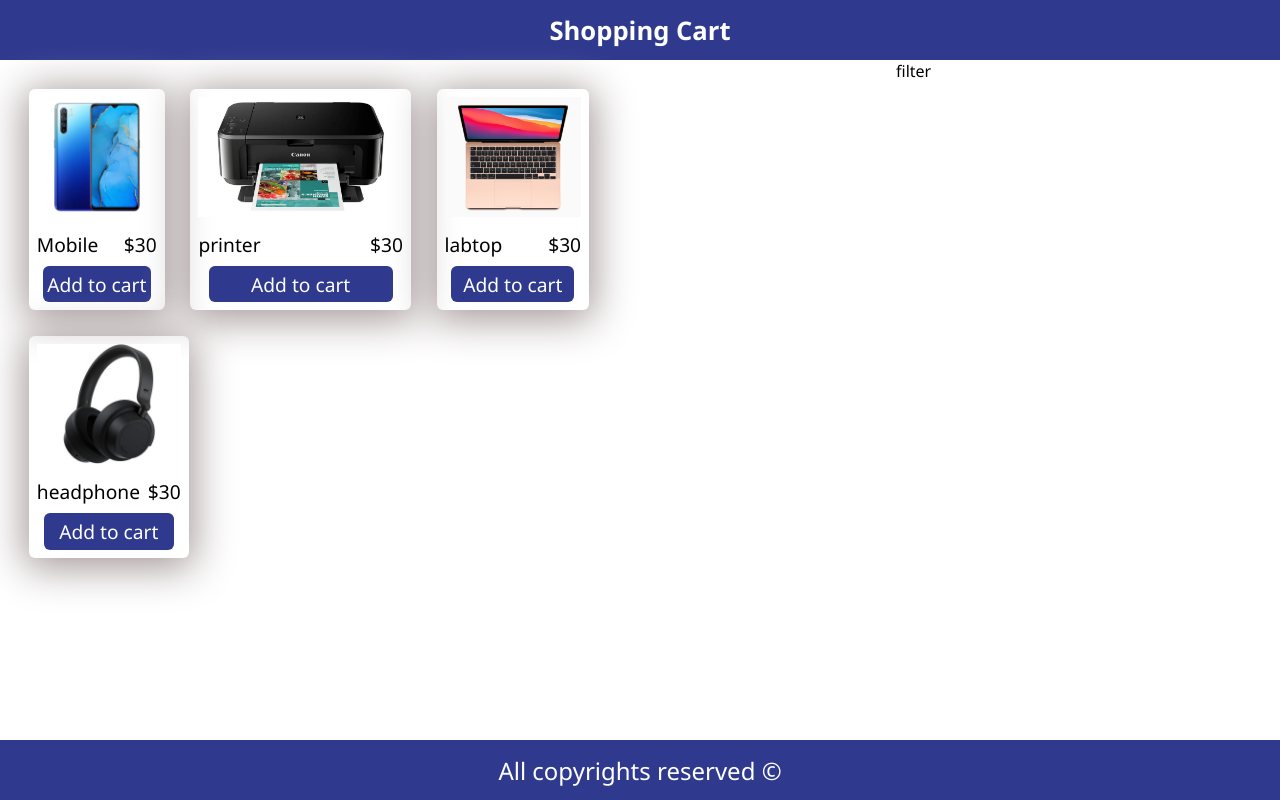
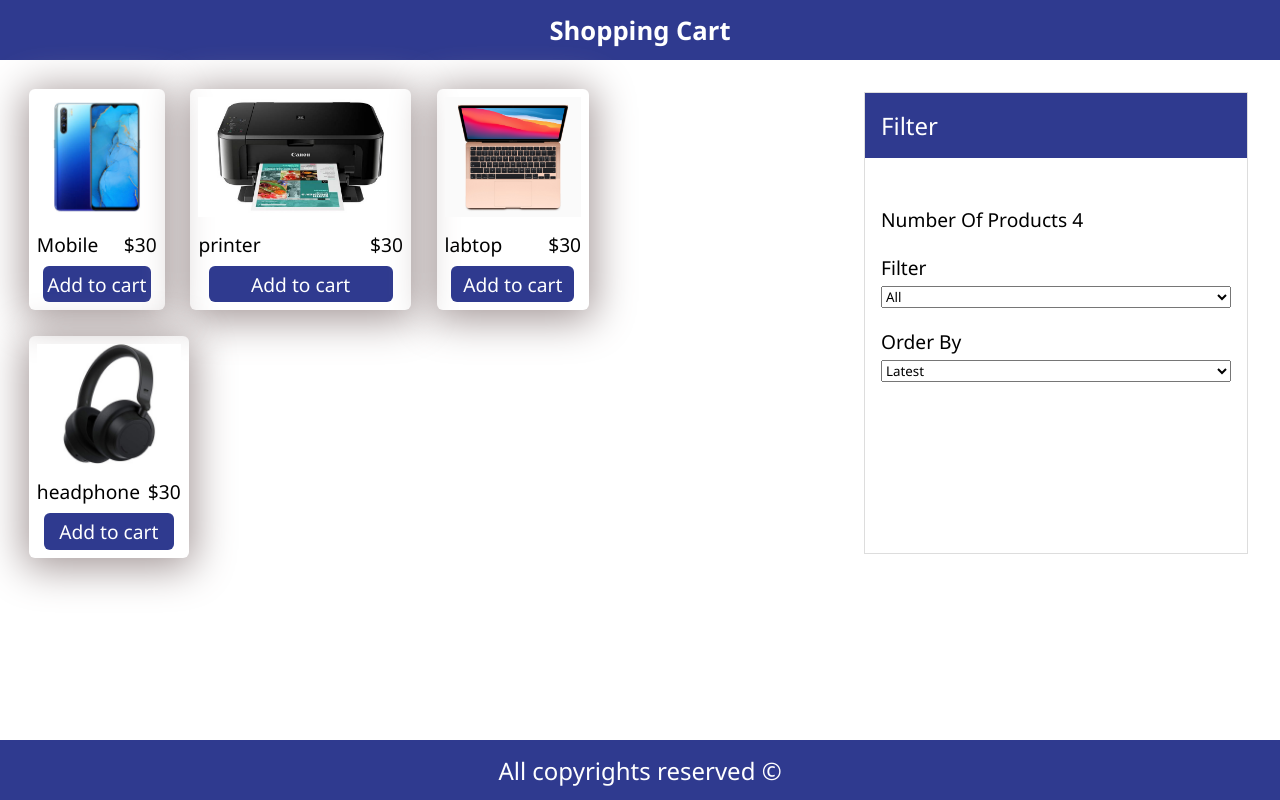
Before and after one commit to EslamKhalaf9/react-shopping-cart, a React (Create React App) app in the folder client/: page / in a window 1280 px wide. Built offline with nearby package versions, Linux system fonts and the light colour scheme.

Commit message:
filter layout

```diff
--- a/client/src/App.js
+++ b/client/src/App.js
@@ -1,12 +1,13 @@
-import { useState, useEffect } from "react";
+import { useState } from "react";
 
 import Header from "./components/header/Header";
 import Footer from "./components/footer/Footer";
 import Products from "./components/products/Products";
 import data from "./data.json";
+import Filter from "./components/filter/Filter";
 
 function App() {
-  const [products, setProducts] = useState(data);
+  const [products] = useState(data);
   // useEffect(() => {
   //   setProducts(() => data);
   // }, []);
@@ -16,7 +17,7 @@ function App() {
       <main>
         <div className='wrapper'>
           <Products products={products} />
-          <div className='filter'>filter</div>
+          <Filter />
         </div>
       </main>
       <Footer />
--- /dev/null
+++ b/client/src/components/filter/Filter.js
@@ -0,0 +1,28 @@
+import "../../css/filter/filter.css";
+const Filter = () => {
+  return (
+    <div className='filter'>
+      <div className='filter-header'>Filter</div>
+      <div className='filter-body'>
+        <p>Number Of Products 4</p>
+        <div className='filter-size'>
+          <span>Filter</span>
+          <select name='size'>
+            <option value='All Size'>All</option>
+            <option value='SM'>sm</option>
+          </select>
+        </div>
+        <div className='order-by'>
+          <span>Order By</span>
+          <select name='order'>
+            <option value='latest'>Latest</option>
+            <option value='lowest'>Lowest</option>
+            <option value='highest'>Highest</option>
+          </select>
+        </div>
+      </div>
+    </div>
+  );
+};
+
+export default Filter;
--- /dev/null
+++ b/client/src/components/filter/filter.scss
@@ -0,0 +1,27 @@
+.filter {
+  border: 1px solid #ddd;
+  margin: 2rem;
+  .filter-header {
+    background-color: #2f3a8f;
+    padding: 1rem;
+    color: #fff;
+    font-size: x-large;
+    margin-bottom: 1rem;
+  }
+  .filter-body {
+    padding: 1rem;
+    p {
+      font-size: larger;
+      margin: 1rem 0;
+    }
+    > div {
+      display: flex;
+      flex-direction: column;
+      font-size: larger;
+      margin: 1rem 0;
+      span {
+        margin: 0.3rem 0;
+      }
+    }
+  }
+}
--- a/client/src/components/products/Product.js
+++ b/client/src/components/products/Product.js
@@ -5,7 +5,7 @@ function Product({ product, openModal }) {
         <img
           onClick={() => openModal(product)}
           src={product.imageUrl}
-          alt='product image'
+          alt={product.name}
         />
       </div>
       <div className='info'>
--- a/client/src/components/products/Products.js
+++ b/client/src/components/products/Products.js
@@ -12,13 +12,17 @@ const Products = ({ products }) => {
       {products.map((product) => (
         <Product key={product.id} product={product} openModal={openModal} />
       ))}
-      <Modal isOpen={product} onRequestClose={() => setProduct("")}>
+      <Modal
+        isOpen={product ? true : false}
+        onRequestClose={() => setProduct("")}
+        ariaHideApp={false}
+      >
         <div className='product-modal'>
           <div className='image'>
             <img
               onClick={() => openModal(product)}
               src={product.imageUrl}
-              alt='product image'
+              alt={product.name}
             />
           </div>
           <div className='info'>
--- a/client/src/components/products/products.scss
+++ b/client/src/components/products/products.scss
@@ -10,6 +10,7 @@
     padding: 0.5rem;
     box-shadow: 0px 5px 40px 5px #a49898;
     min-width: 18%;
+    max-height: 240px;
     // background: #eee;
     margin: 0.8rem;
     img {
--- /dev/null
+++ b/client/src/css/filter/filter.css
@@ -0,0 +1,27 @@
+.filter {
+  border: 1px solid #ddd;
+  margin: 2rem;
+}
+.filter .filter-header {
+  background-color: #2f3a8f;
+  padding: 1rem;
+  color: #fff;
+  font-size: x-large;
+  margin-bottom: 1rem;
+}
+.filter .filter-body {
+  padding: 1rem;
+}
+.filter .filter-body p {
+  font-size: larger;
+  margin: 1rem 0;
+}
+.filter .filter-body > div {
+  display: flex;
+  flex-direction: column;
+  font-size: larger;
+  margin: 1rem 0;
+}
+.filter .filter-body > div span {
+  margin: 0.3rem 0;
+}
--- a/client/src/css/products/products.css
+++ b/client/src/css/products/products.css
@@ -10,6 +10,7 @@
   padding: 0.5rem;
   box-shadow: 0px 5px 40px 5px #a49898;
   min-width: 18%;
+  max-height: 240px;
   margin: 0.8rem;
 }
 .products .product img {
--- a/client/src/words.js
+++ b/client/src/words.js
@@ -1,4 +1,6 @@
-export default {
+const words = {
   headerTitle: "Shopping Cart",
   footerTitle: "All copyrights reserved ©",
 };
+
+export default words;
```
